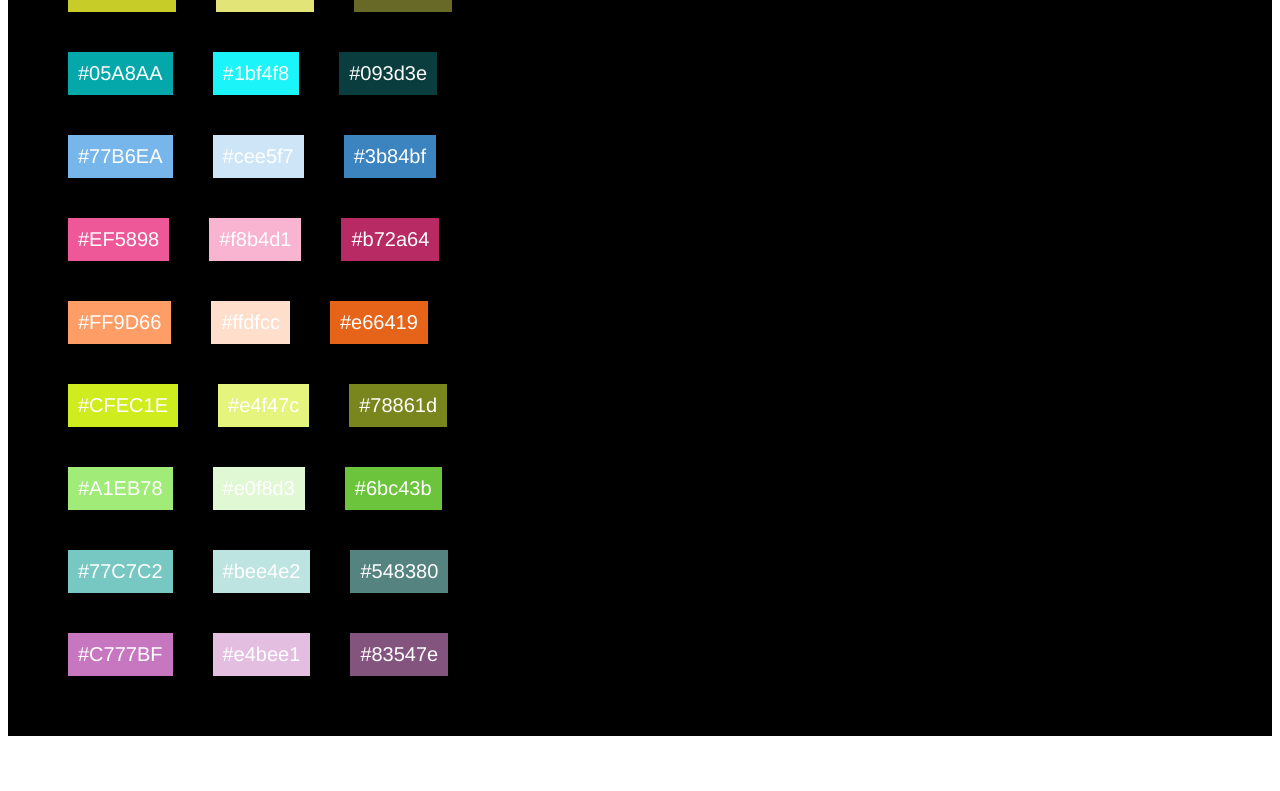
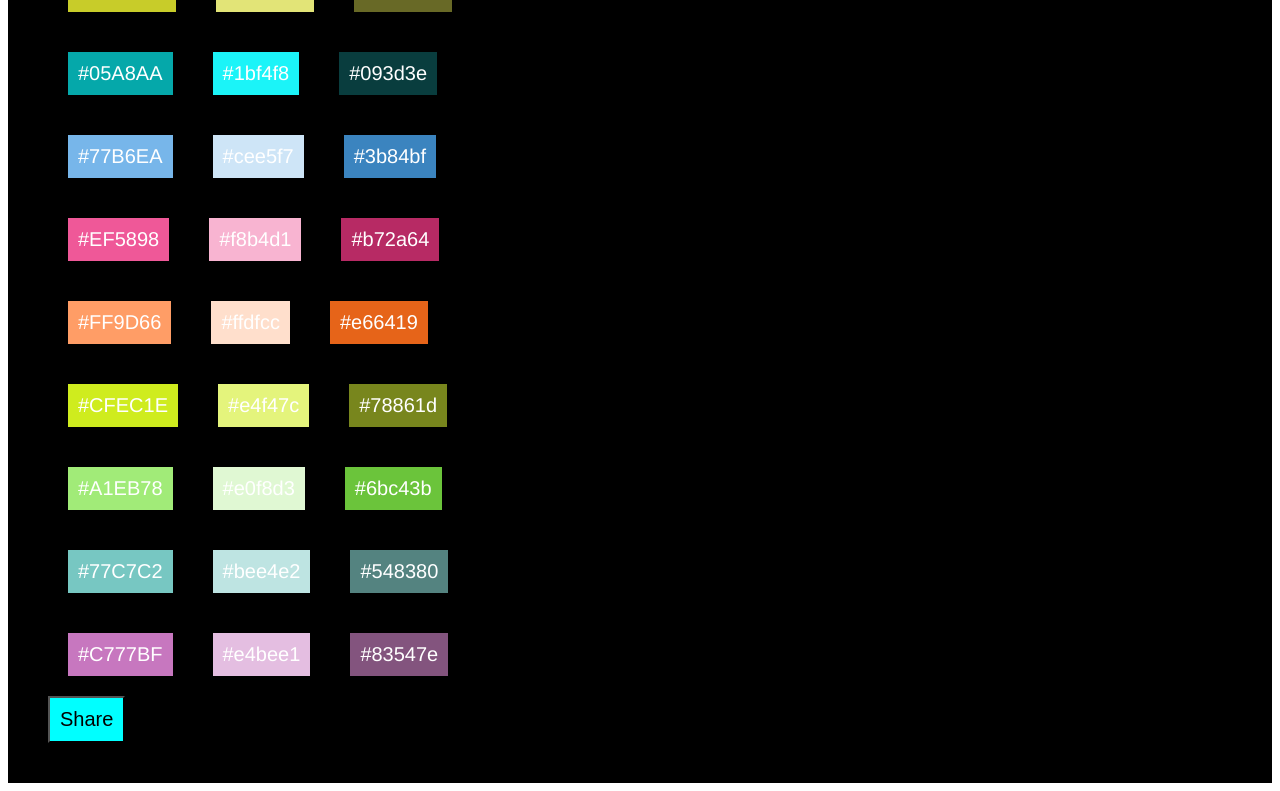
Before and after one commit to jaydeep-shelake/slackBotCallbackPage, a Vue app: page /avatar-color in a window 1280 px wide. Shown: the part 1064-1855 px from the top of the page. Before the commit the page ends 1808 px from the top, so only its background shows below. Built offline with nearby package versions, Linux system fonts and the light colour scheme.

Commit message:
added navigator

```diff
--- a/src/components/AvtarColor.vue
+++ b/src/components/AvtarColor.vue
@@ -64,6 +64,7 @@ function converHextToHSL(hex, num2, num) {
   l = l + num;
   s = s + num2;
   l /= 100;
+
   const a = (s * Math.min(l, 1 - l)) / 100;
   const f = (n) => {
     const k = (n + h / 30) % 12;
--- a/src/views/AvtarColors.vue
+++ b/src/views/AvtarColors.vue
@@ -1,6 +1,7 @@
 <template>
   <div class="w-full">
     <AvtarColor v-for="color in colorsArray" :key="color" :mainColor="color" />
+    <button @click="share" class="share">Share</button>
   </div>
 </template>
 
@@ -28,6 +29,19 @@ const colorsArray = [
   "#77C7C2",
   "#C777BF",
 ];
+async function share() {
+  if (navigator.share) {
+    try {
+      await navigator.share({
+        title: "Avatar colors",
+        url: "https://staging.ssup.co/youtu/be/IcbJ",
+      });
+      console.log("Data was shared successfully");
+    } catch (err) {
+      console.error("Share failed:", err.message);
+    }
+  }
+}
 </script>
 <style scoped>
 .w-full {
@@ -38,4 +52,10 @@ const colorsArray = [
   justify-content: flex-start;
   padding: 40px;
 }
+.share {
+  padding: 10px;
+  background: aqua;
+  color: black;
+  font-size: 20px;
+}
 </style>
```
